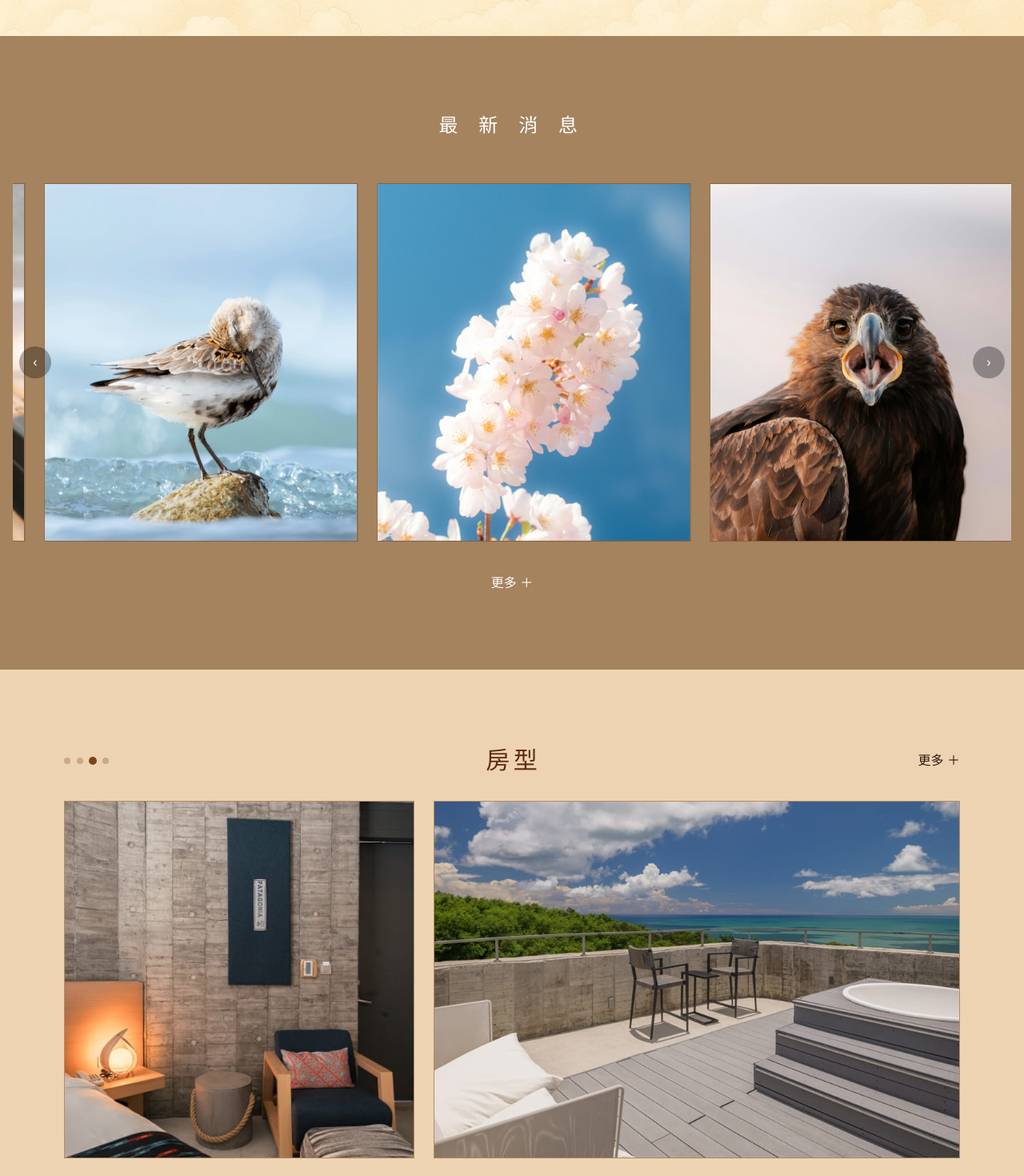
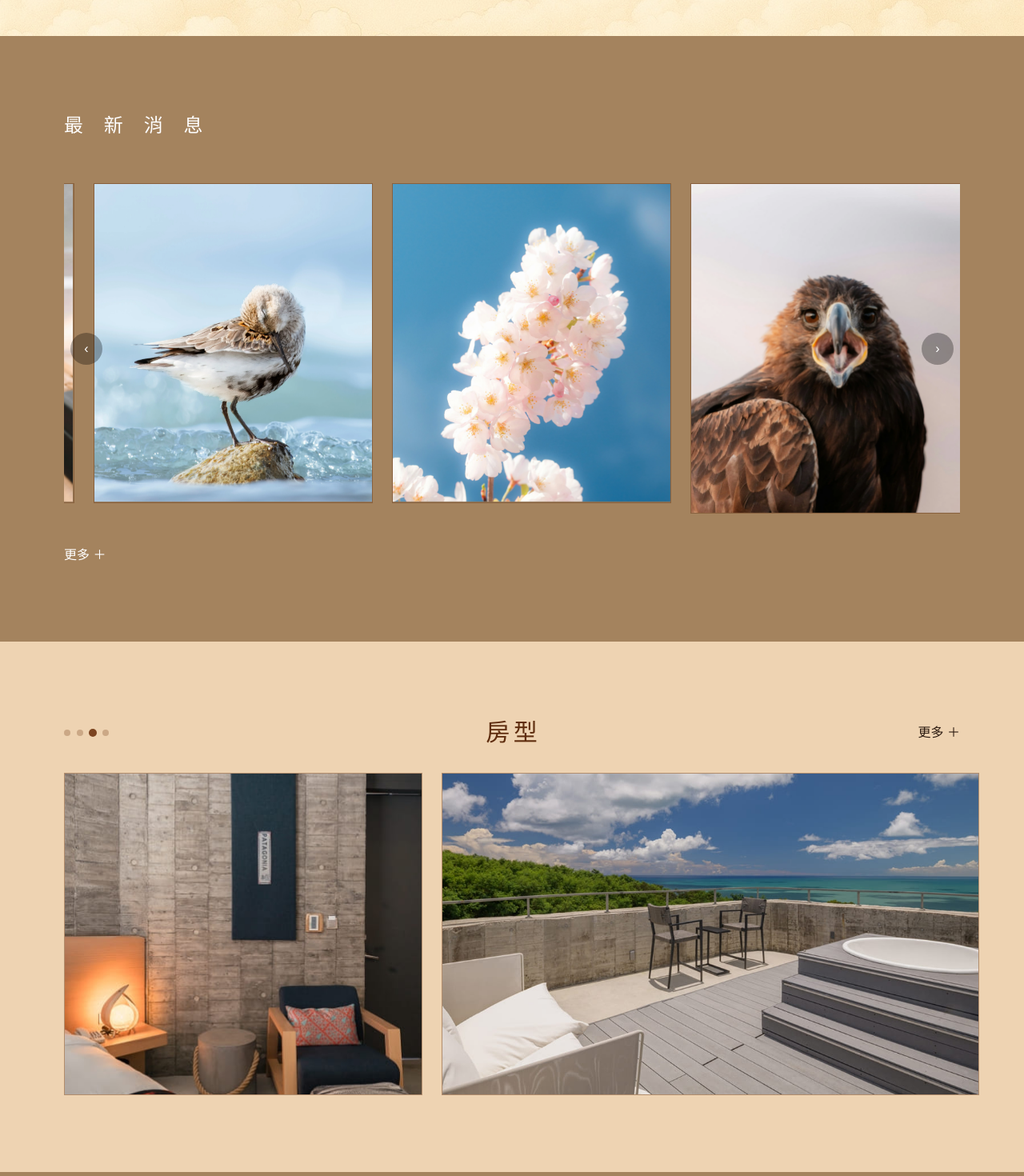
Before and after one commit to ianshih69/mumbao-website, a Next.js app: page / in a window 1280 px wide. Shown: the part 1130-2600 px from the top of the page at 80% size. Built offline with nearby package versions, Linux system fonts and the light colour scheme.

Commit message:
page4 圖比例2 done

```diff
--- a/app/globals.css
+++ b/app/globals.css
@@ -136,3 +136,11 @@ body {
 
 /* 給固定在全螢幕的圖層（canvas/特效）使用，啟用 GPU 合成 */
 .fixed-layer { position: fixed; inset: 0; pointer-events: none; will-change: transform; transform: translateZ(0); }
+
+/* 第四圖頁左圖：桌面端移除 aspect ratio，讓高度與右圖一致 */
+@media (min-width: 768px) {
+  .rooms-mosaic-left {
+    aspect-ratio: unset !important;
+    height: 100% !important;
+  }
+}
--- a/components/LatestNewsSection.tsx
+++ b/components/LatestNewsSection.tsx
@@ -73,8 +73,8 @@ export default function LatestNewsSection() {
 
   return (
     <section className="bg-[#A4835E] py-16 md:py-24">
-      <div className="mx-auto max-w-[1280px] px-4">
-        <h2 className="text-white font-normal text-center tracking-[0.4em] text-xl md:text-2xl mb-12 md:mb-14">
+      <div className="mx-auto max-w-6xl px-4">
+        <h2 className="text-white font-normal text-left tracking-[0.4em] text-xl md:text-2xl mb-12 md:mb-14">
           最 新 消 息
         </h2>
 
@@ -104,7 +104,7 @@ export default function LatestNewsSection() {
               style={{ transform: `translateX(-${translatePct}%)` }}
             >
               {IMAGES.map((src, idx) => (
-                <div key={src} style={{ width: `${100 / visible}%` }} className="shrink-0 px-2 md:px-3">
+                <div key={src} style={{ width: `${100 / visible}%` }} className={`shrink-0 ${idx === 0 ? 'pl-0 pr-2 md:pr-3' : idx === IMAGES.length - 1 ? 'pl-2 md:pl-3 pr-0' : 'px-2 md:px-3'}`}>
                   <OverlayCard
                     href="/news"
                     ariaLabel={`詳細內容：最新消息第 ${idx + 1} 張`}
@@ -124,7 +124,7 @@ export default function LatestNewsSection() {
           </div>
         </div>
 
-        <div className="text-center mt-10">
+        <div className="text-left mt-10">
           <a href="/news" className="inline-flex items-center gap-1 text-white leading-none text-sm md:text-base">
             更多 ＋
           </a>
--- a/components/RoomsMosaic.tsx
+++ b/components/RoomsMosaic.tsx
@@ -71,9 +71,25 @@ export default function RoomsMosaic() {
         </div>
 
         {/* 兩欄圖片：左邊直式（3:4），右邊橫式（5:3），高度一致（右圖決定高度） */}
-        <div className="flex flex-col md:flex-row gap-6">
+        <div className="grid grid-cols-1 md:grid-cols-[40%_60%] gap-6 md:items-stretch">
+          {/* Left image: 3:4 直式（高於寬），高度與右圖一致 */}
+          <div className="relative w-full aspect-[3/4] overflow-hidden border border-[var(--border-main)]/40 bg-black/10 rooms-mosaic-left">
+            {GROUPS.map((g, i) => (
+              <img
+                key={`left-${i}`}
+                src={g.left}
+                alt={`房型圖片 ${i + 1} - 左`}
+                loading={i === idx ? "eager" : "lazy"}
+                decoding="async"
+                className={`absolute inset-0 w-full h-full object-cover transition-opacity duration-300 ${
+                  i === idx ? "opacity-100" : "opacity-0"
+                }`}
+              />
+            ))}
+          </div>
+
           {/* Right image: 5:3 橫式（寬於高），佔60%寬度，決定整體高度 */}
-          <div className="relative w-full md:w-[60%] md:order-2 aspect-[5/3] overflow-hidden border border-[var(--border-main)]/40 bg-black/10">
+          <div className="relative w-full aspect-[5/3] overflow-hidden border border-[var(--border-main)]/40 bg-black/10">
             {GROUPS.map((g, i) => (
               <img
                 key={`right-${i}`}
@@ -87,22 +103,6 @@ export default function RoomsMosaic() {
               />
             ))}
           </div>
-
-          {/* Left image: 3:4 直式（高於寬），高度與右圖一致 */}
-          <div className="relative w-full md:w-[40%] md:order-1 aspect-[3/4] md:aspect-auto overflow-hidden border border-[var(--border-main)]/40 bg-black/10" style={{ height: 'calc((60vw - 1.5rem) * 3 / 5)' }}>
-            {GROUPS.map((g, i) => (
-              <img
-                key={`left-${i}`}
-                src={g.left}
-                alt={`房型圖片 ${i + 1} - 左`}
-                loading={i === idx ? "eager" : "lazy"}
-                decoding="async"
-                className={`absolute inset-0 w-full h-full object-cover transition-opacity duration-300 ${
-                  i === idx ? "opacity-100" : "opacity-0"
-                }`}
-              />
-            ))}
-          </div>
         </div>
       </div>
     </section>
```
